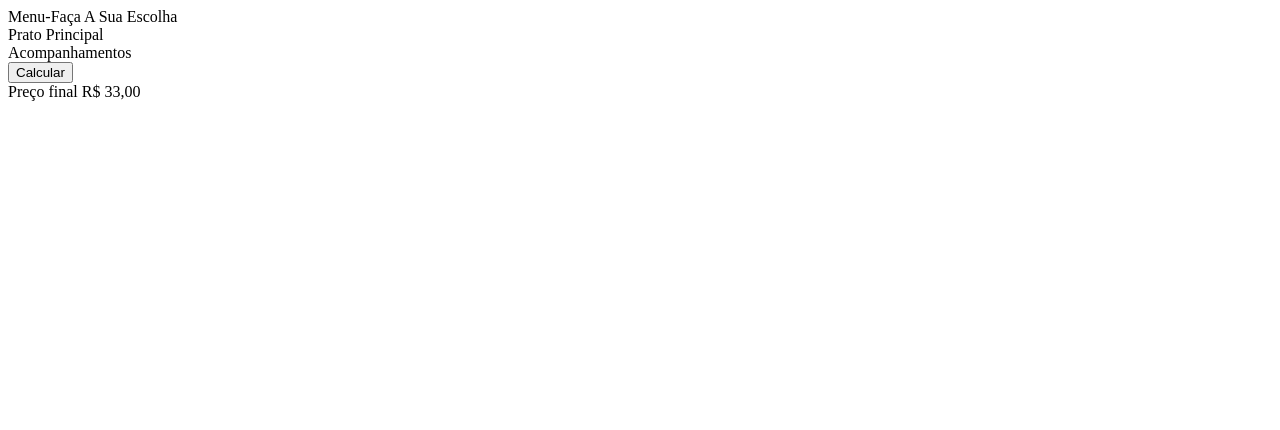
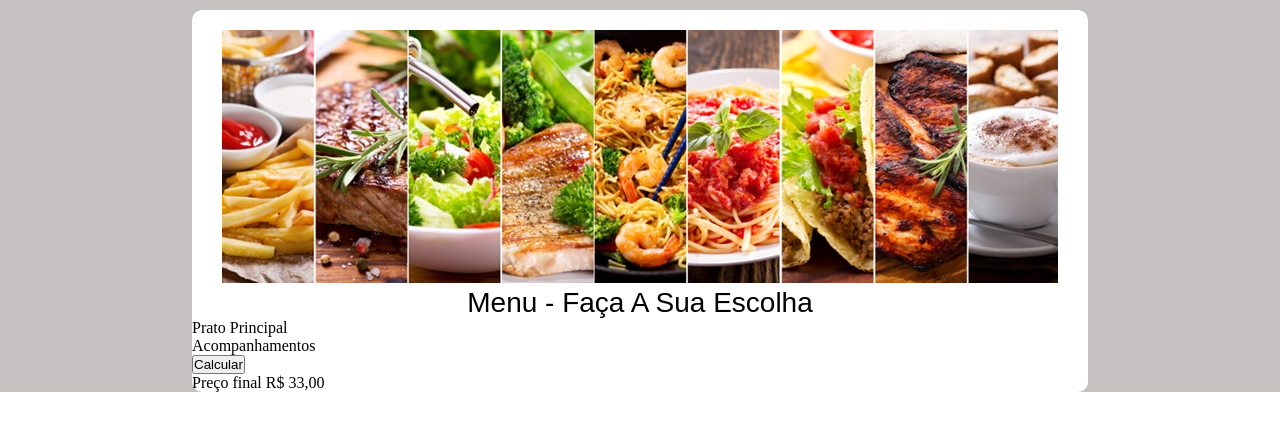
Before and after one commit to BrunoJGiacomini/bootcamp-devjr-ProjetoMenu, a plain HTML site: page index.html in a window 1280 px wide. Drawn offline with Linux system fonts and the light colour scheme.

Commit message:
closes #2 - Adicionar CSS Externo

```diff
--- a/index.html
+++ b/index.html
@@ -12,7 +12,13 @@
 <div class="container">
    <div class="content">
         <div class="header">
-            Menu-Faça A Sua Escolha
+            <div class="image-home">
+                <object data="home .jpg" type="image/jpg"></object>
+            </div>
+            <div class="title">
+                Menu - Faça A Sua Escolha
+            </div>
+
         </div>
 
             <div class="header2">
--- a/style.css
+++ b/style.css
@@ -0,0 +1,30 @@
+*{
+    margin: 0;
+    padding: 0;
+    box-sizing: border-box;
+}
+.container{
+    width: 100%;
+    height: 100%;
+    margin: auto;
+    background-color: #c5c1c0;
+    padding-top: 10px;
+
+}
+.content{
+    width: 70%;
+    margin: auto;
+    padding-top: 20px;
+    border-radius: 10px;
+    background-color: #fff;
+
+}
+.image-home{
+    text-align: center;
+    width: 100%;
+}
+.title{
+    font-size: 28px;
+    font-family: Arial, Helvetica, sans-serif;
+    text-align: center;
+}
```
Also changed, not shown: home .jpg (added).
